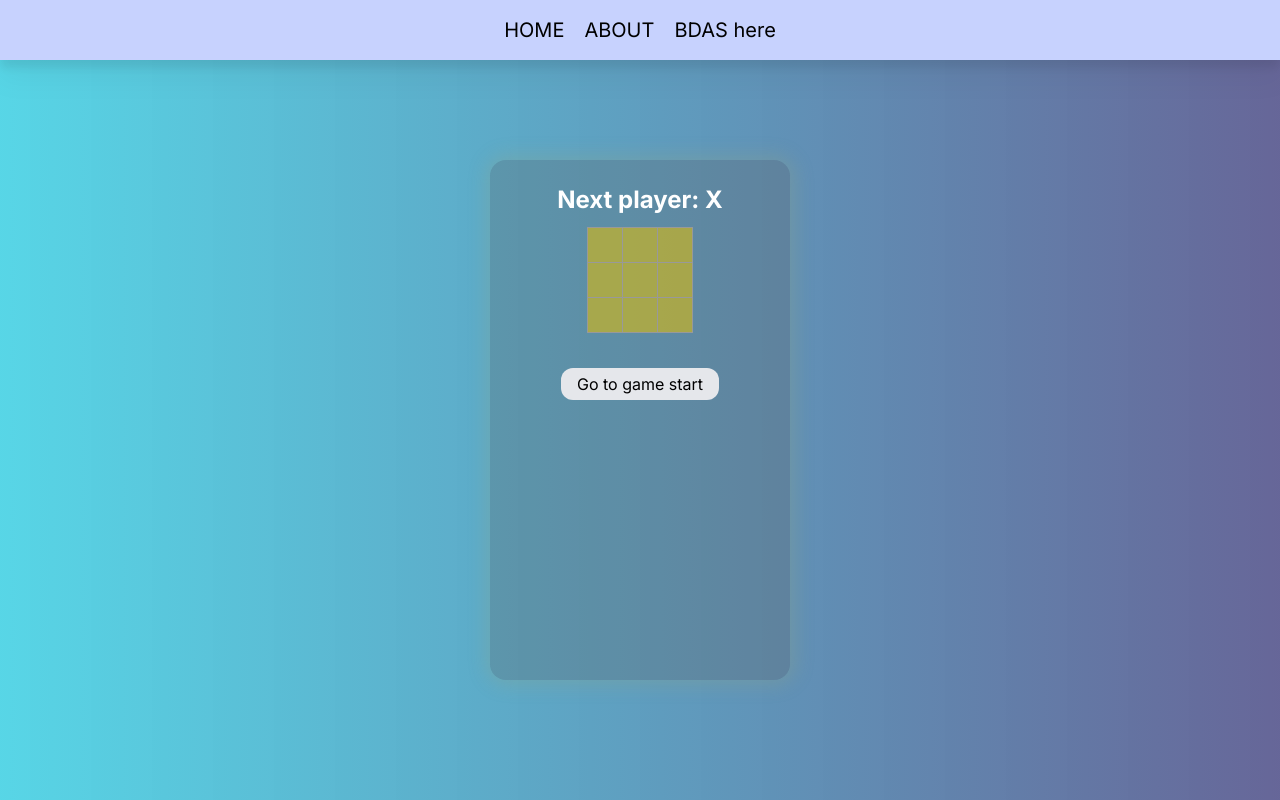
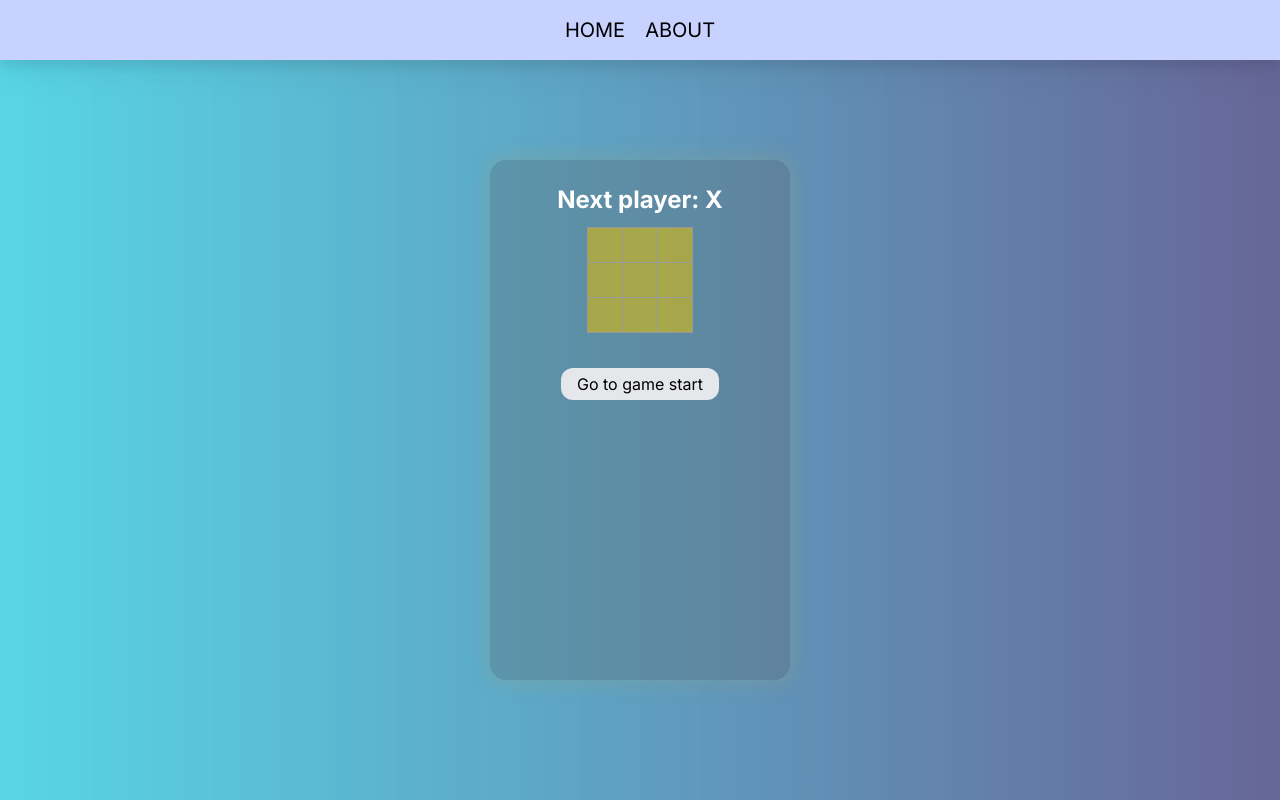
Before and after one commit to Bisheshwar-Das/TicTacToe, a Next.js app: page /games/gameSP in a window 1280 px wide. Built offline with nearby package versions, Linux system fonts and the light colour scheme.

Commit message:
bleh bleh bleh testing redo

```diff
--- a/src/app/navbar.tsx
+++ b/src/app/navbar.tsx
@@ -5,7 +5,6 @@ export default function Navbar(){
         <div className="bg-indigo-200 drop-shadow-xl text-xl text-black p-4 flex justify-center space-x-5">
             <Link href="/">HOME</Link>
             <Link href="/about">ABOUT</Link>
-            <Link href="/about">BDAS here</Link>
         </div>
     )
 }
```
